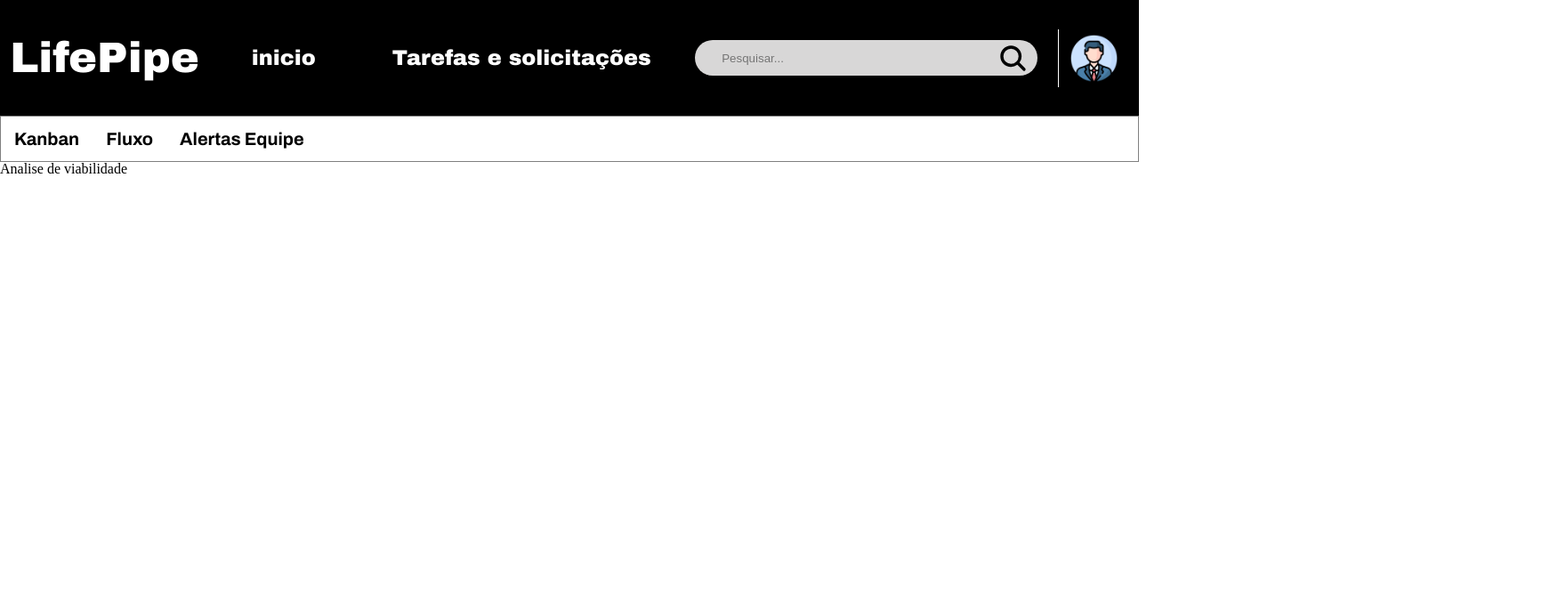
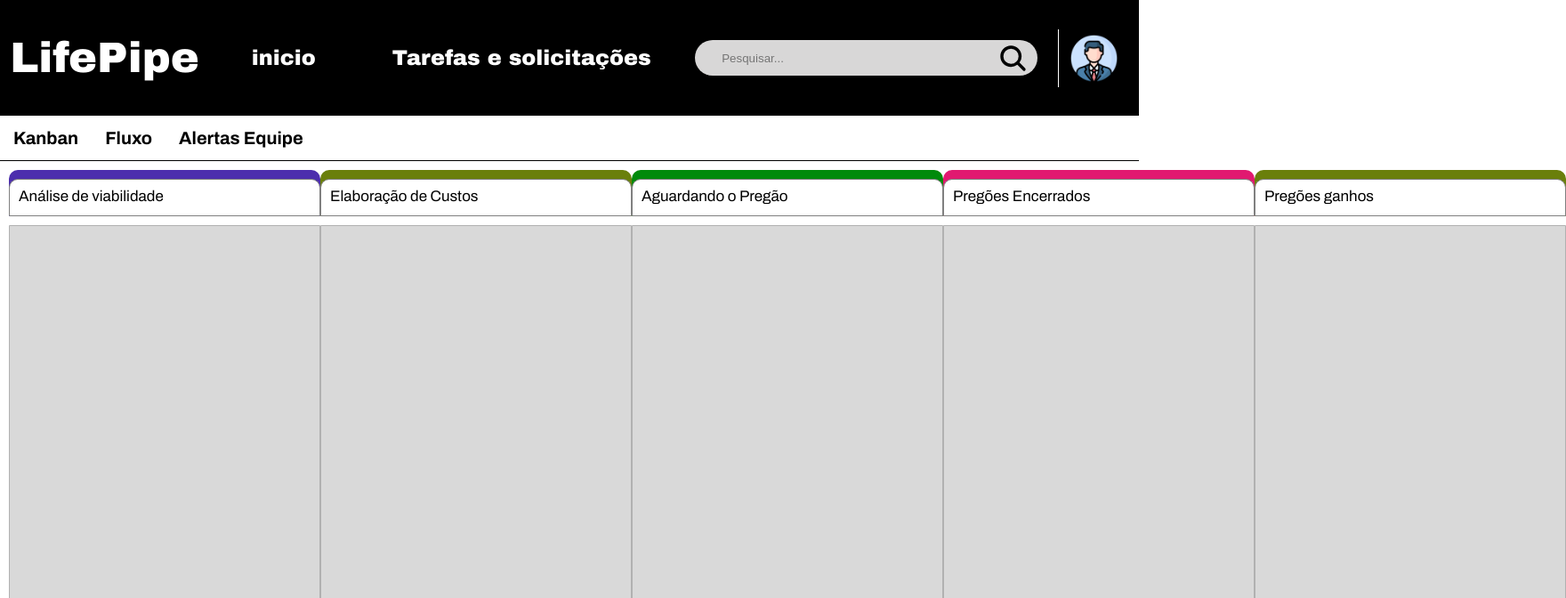
Before and after one commit to EVCG/Lifepipe, a Next.js app: page /kanban in a window 1280 px wide. Shown: the top 672 px of the page at 89% size, 1760 px wide, since content can reach past the window. Built offline with nearby package versions, Linux system fonts and the light colour scheme.

Commit message:
kanban em andamento

```diff
--- a/src/pages/kanban/ColunaCard.js
+++ b/src/pages/kanban/ColunaCard.js
@@ -1,17 +1,27 @@
+import styles from './kanban.module.css'
+
 export default function ColunaCard() {
     return (
-        <>
-            <Coluna titulo='Analise de viabilidade' />
-        </>
+        <div className={styles.colunacards}>
+            <Coluna titulo='Análise de viabilidade' classe='coluna-viabilidade' />
+            <Coluna titulo='Elaboração de Custos' classe='coluna-custos' />
+            <Coluna titulo='Aguardando o Pregão' classe='coluna-pregão' />
+            <Coluna titulo='Pregões Encerrados' classe='coluna-encerrados' />
+            <Coluna titulo='Pregões ganhos' classe='coluna-ganhos' />
+
+        </div>
     )
 }
 
 function Coluna(props) {
     console.log(props)
-    const titulo = "Titulo do card"
+
     return (
-        <div>
-            <h1>{props.titulo}</h1>
+        <div className={styles.conteudo}>
+            <div className={`${styles.coluna} ${styles[props.classe]}`}>
+                <h1>{props.titulo}</h1>
+            </div>
+            <p className={styles.espacoCards}></p>
         </div>
     )
 }
--- a/src/pages/kanban/kanban.module.css
+++ b/src/pages/kanban/kanban.module.css
@@ -1,6 +1,10 @@
+.conteudo{
+    height: 80%;
+}
+
 .navKanban{
-    border: solid 1px grey;
     display: flex;
+    border-bottom: solid 1px;
 }
 
 .navKanban a{
@@ -16,3 +20,62 @@
     text-underline-offset: 17px;
 
 }
+
+.colunacards{
+    margin: 10px 20px 20px 10px;
+    display: flex;
+    height: 100%;
+    justify-content: space-between;
+}
+
+
+/* Coluna cards */
+
+.coluna{
+    width: 350px;
+    display: flex;
+    border-top-left-radius: 10px;
+    border-top-right-radius: 10px;
+    background-color:rgb(76, 46, 173) ;
+    flex-direction: column;
+    height: 100%;
+}
+
+.coluna h1{
+    background-color: white;
+    width: 100%;
+    height: 10px;
+    margin-top: 10px;
+    padding: 10px 10px 30px 10px;
+    border-top-left-radius: 10px;
+    border-top-right-radius: 10px;
+    border: solid 1px grey;
+    font-family: Archivo;
+    font-size: 17px;
+}
+
+.espacoCards{
+    background-color: rgb(217, 217, 217);
+    border: solid 1px rgb(177, 177, 177);
+    width: 350px;
+    height: 500px;
+    margin: 10px 0px 20px 0px;
+    border-bottom-left-radius: 10px;
+    border-bottom-right-radius: 10px;
+}
+
+.coluna-viabilidade{
+    background-color: rgb(76, 46, 173);
+}
+.coluna-custos{
+    background-color: rgb(106, 127, 11);
+}
+.coluna-pregão{
+    background-color: rgb(0, 138, 11);
+}
+.coluna-encerrados{
+    background-color: rgb(225, 25, 112);
+}
+.coluna-ganhos{
+    background-color: rgb(106, 127, 11);
+}
```
